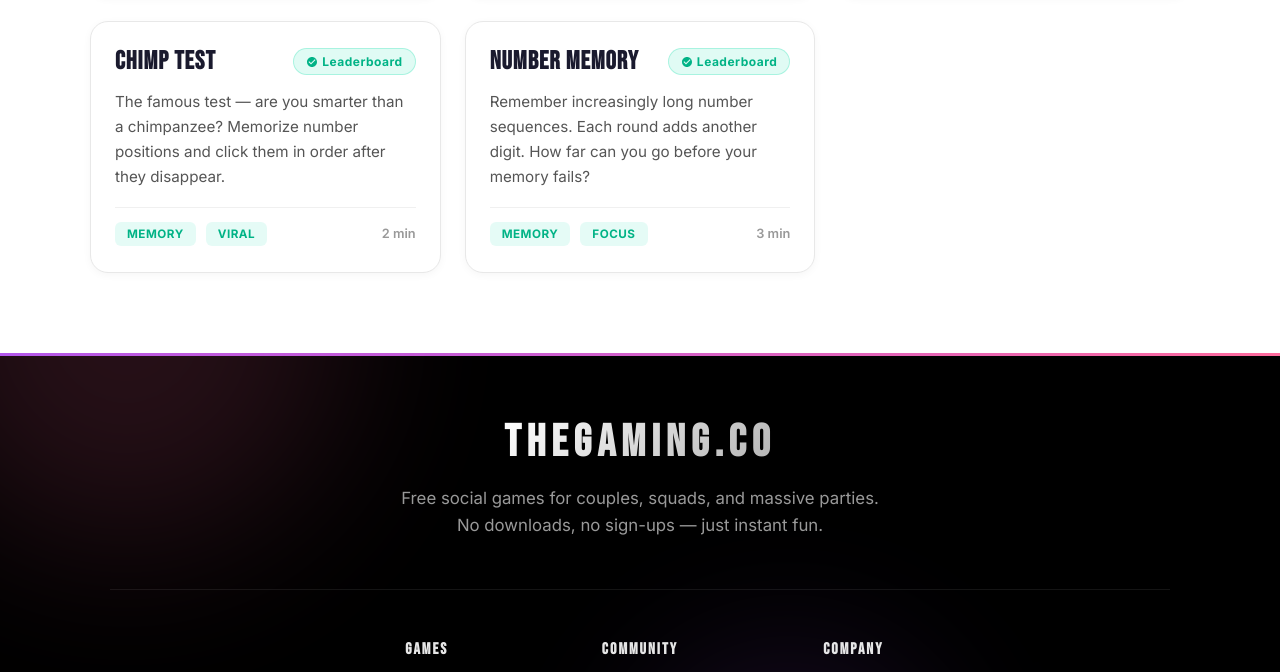
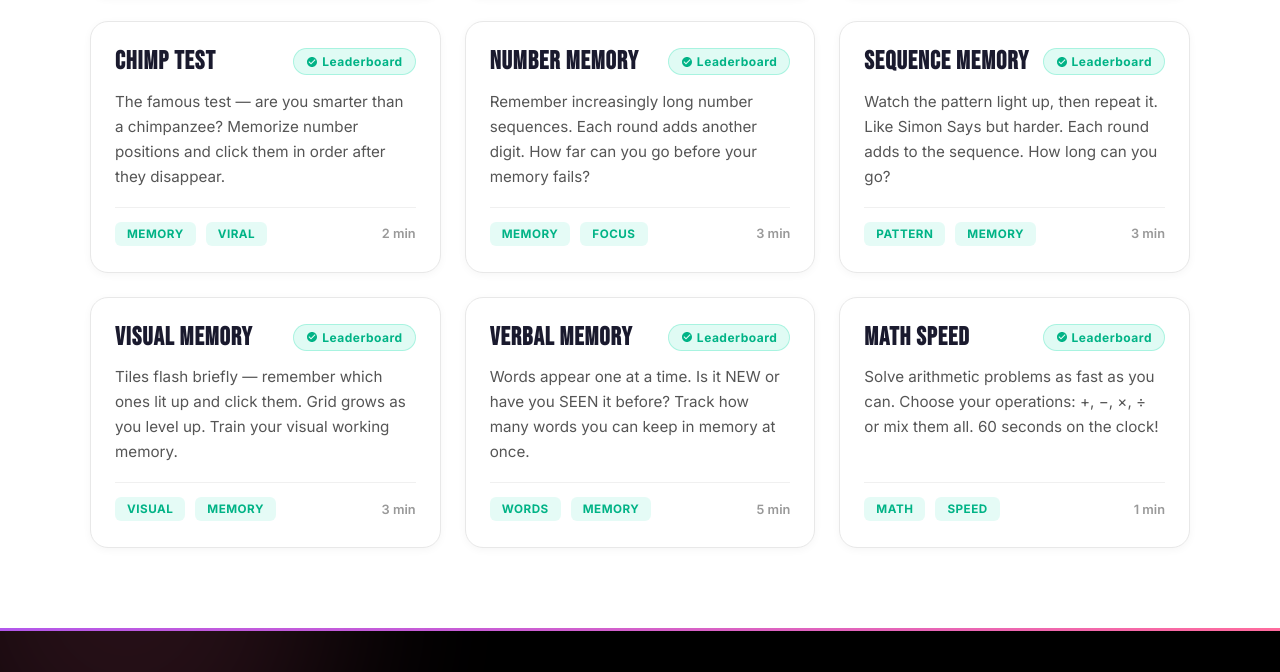
Before and after one commit to shahjg/playhub, a plain HTML site: page gamerhub/solo.html in a window 1280 px wide. Shown: the part 970-1642 px from the top of the page. Drawn offline with nearby package versions, Linux system fonts and the light colour scheme.

Commit message:
Update solo.html

```diff
--- a/gamerhub/solo.html
+++ b/gamerhub/solo.html
@@ -938,7 +938,7 @@
                             </div>
                             <h2 class="category-title">SKILL TESTS</h2>
                         </div>
-                        <span class="category-count">5 GAMES</span>
+                        <span class="category-count">9 GAMES</span>
                     </div>
 
                     <div class="games-grid">
@@ -1031,6 +1031,82 @@
                                 <span class="game-tag">Memory</span>
                                 <span class="game-tag">Focus</span>
                                 <span class="game-time">3 min</span>
+                            </div>
+                            <div class="play-btn">
+                                <svg viewBox="0 0 24 24"><polygon points="5 3 19 12 5 21 5 3"/></svg>
+                            </div>
+                        </a>
+
+                        <a href="games/solo/sequence-memory.html" class="game-card">
+                            <div class="game-header">
+                                <h3 class="game-name">Sequence Memory</h3>
+                                <span class="game-badge">
+                                    <svg viewBox="0 0 24 24" fill="currentColor"><path d="M12 2C6.48 2 2 6.48 2 12s4.48 10 10 10 10-4.48 10-10S17.52 2 12 2zm-2 15l-5-5 1.41-1.41L10 14.17l7.59-7.59L19 8l-9 9z"/></svg>
+                                    Leaderboard
+                                </span>
+                            </div>
+                            <p class="game-desc">Watch the pattern light up, then repeat it. Like Simon Says but harder. Each round adds to the sequence. How long can you go?</p>
+                            <div class="game-footer">
+                                <span class="game-tag">Pattern</span>
+                                <span class="game-tag">Memory</span>
+                                <span class="game-time">3 min</span>
+                            </div>
+                            <div class="play-btn">
+                                <svg viewBox="0 0 24 24"><polygon points="5 3 19 12 5 21 5 3"/></svg>
+                            </div>
+                        </a>
+
+                        <a href="games/solo/visual-memory.html" class="game-card">
+                            <div class="game-header">
+                                <h3 class="game-name">Visual Memory</h3>
+                                <span class="game-badge">
+                                    <svg viewBox="0 0 24 24" fill="currentColor"><path d="M12 2C6.48 2 2 6.48 2 12s4.48 10 10 10 10-4.48 10-10S17.52 2 12 2zm-2 15l-5-5 1.41-1.41L10 14.17l7.59-7.59L19 8l-9 9z"/></svg>
+                                    Leaderboard
+                                </span>
+                            </div>
+                            <p class="game-desc">Tiles flash briefly — remember which ones lit up and click them. Grid grows as you level up. Train your visual working memory.</p>
+                            <div class="game-footer">
+                                <span class="game-tag">Visual</span>
+                                <span class="game-tag">Memory</span>
+                                <span class="game-time">3 min</span>
+                            </div>
+                            <div class="play-btn">
+                                <svg viewBox="0 0 24 24"><polygon points="5 3 19 12 5 21 5 3"/></svg>
+                            </div>
+                        </a>
+
+                        <a href="games/solo/verbal-memory.html" class="game-card">
+                            <div class="game-header">
+                                <h3 class="game-name">Verbal Memory</h3>
+                                <span class="game-badge">
+                                    <svg viewBox="0 0 24 24" fill="currentColor"><path d="M12 2C6.48 2 2 6.48 2 12s4.48 10 10 10 10-4.48 10-10S17.52 2 12 2zm-2 15l-5-5 1.41-1.41L10 14.17l7.59-7.59L19 8l-9 9z"/></svg>
+                                    Leaderboard
+                                </span>
+                            </div>
+                            <p class="game-desc">Words appear one at a time. Is it NEW or have you SEEN it before? Track how many words you can keep in memory at once.</p>
+                            <div class="game-footer">
+                                <span class="game-tag">Words</span>
+                                <span class="game-tag">Memory</span>
+                                <span class="game-time">5 min</span>
+                            </div>
+                            <div class="play-btn">
+                                <svg viewBox="0 0 24 24"><polygon points="5 3 19 12 5 21 5 3"/></svg>
+                            </div>
+                        </a>
+
+                        <a href="games/solo/math-speed.html" class="game-card">
+                            <div class="game-header">
+                                <h3 class="game-name">Math Speed</h3>
+                                <span class="game-badge">
+                                    <svg viewBox="0 0 24 24" fill="currentColor"><path d="M12 2C6.48 2 2 6.48 2 12s4.48 10 10 10 10-4.48 10-10S17.52 2 12 2zm-2 15l-5-5 1.41-1.41L10 14.17l7.59-7.59L19 8l-9 9z"/></svg>
+                                    Leaderboard
+                                </span>
+                            </div>
+                            <p class="game-desc">Solve arithmetic problems as fast as you can. Choose your operations: +, −, ×, ÷ or mix them all. 60 seconds on the clock!</p>
+                            <div class="game-footer">
+                                <span class="game-tag">Math</span>
+                                <span class="game-tag">Speed</span>
+                                <span class="game-time">1 min</span>
                             </div>
                             <div class="play-btn">
                                 <svg viewBox="0 0 24 24"><polygon points="5 3 19 12 5 21 5 3"/></svg>
```
